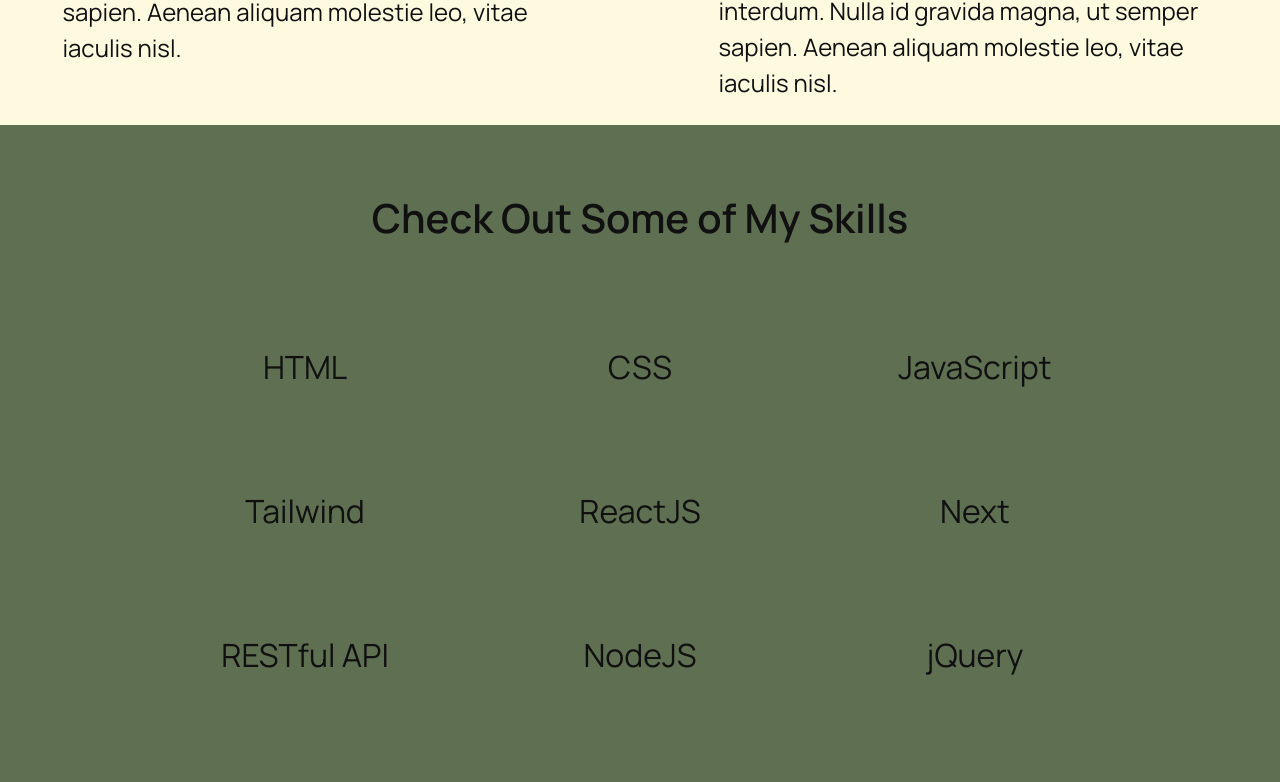
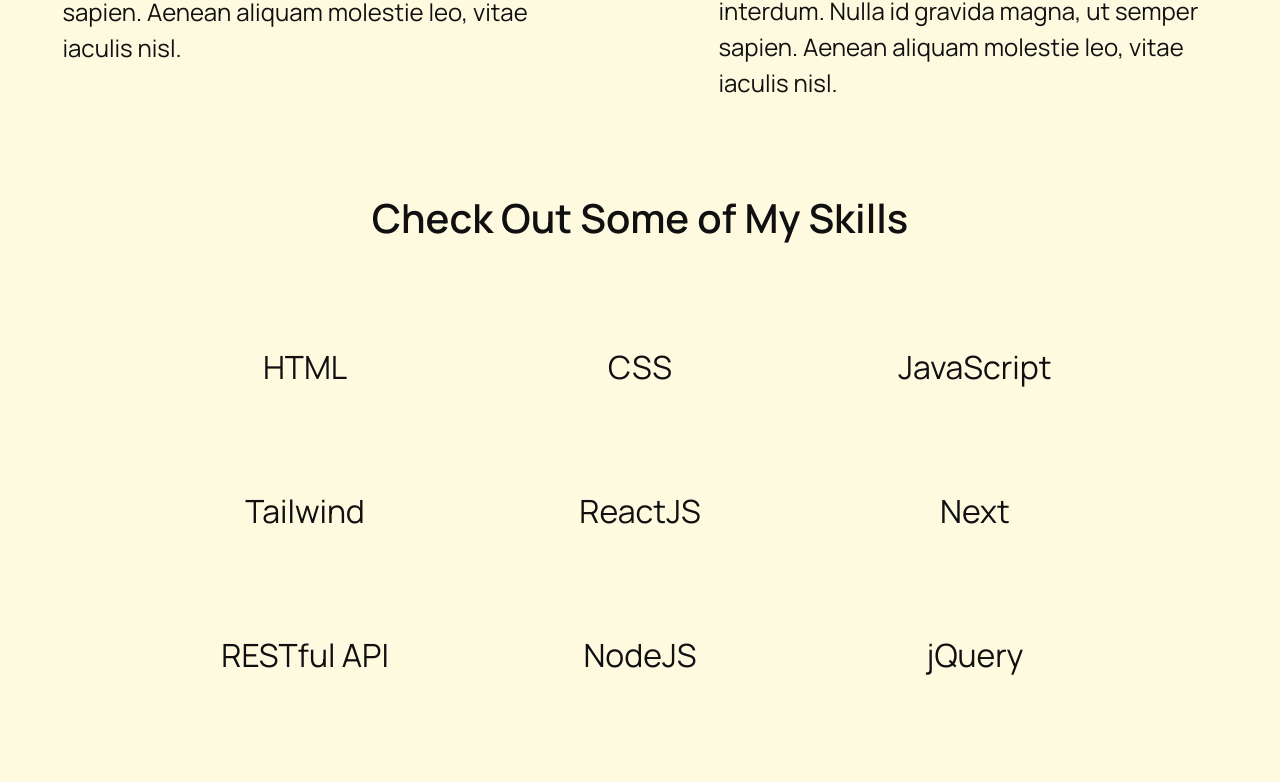
Before and after one commit to CarolANikolic/portfolio, a Next.js app: page / in a window 1280 px wide. Shown: the part 4299-5081 px from the top of the page. Built offline with nearby package versions, Linux system fonts and the light colour scheme; no server answers.

Commit message:
styles: change background color of skills section to yellow.

```diff
--- a/components/Skills/index.js
+++ b/components/Skills/index.js
@@ -5,6 +5,7 @@
 export default function Skills() {
     return (
         <section className={styles.skillsSection}>
+            <div className={styles.skillsSectionContainer}>
                 <div>
                     <TitleAndText
                     title="h2"
@@ -26,6 +27,7 @@
                         />
                     ))}
                 </div>
+            </div>
         </section>
     );
 }
--- a/components/Skills/index.module.css
+++ b/components/Skills/index.module.css
@@ -1,4 +1,8 @@
 .skillsSection {
+    background-color: var(--yellow);
+}
+
+.skillsSectionContainer {
     padding: 2rem;
     display: flex;
     flex-direction: column;
```
Lines whose indentation alone changed are shown as unchanged.
